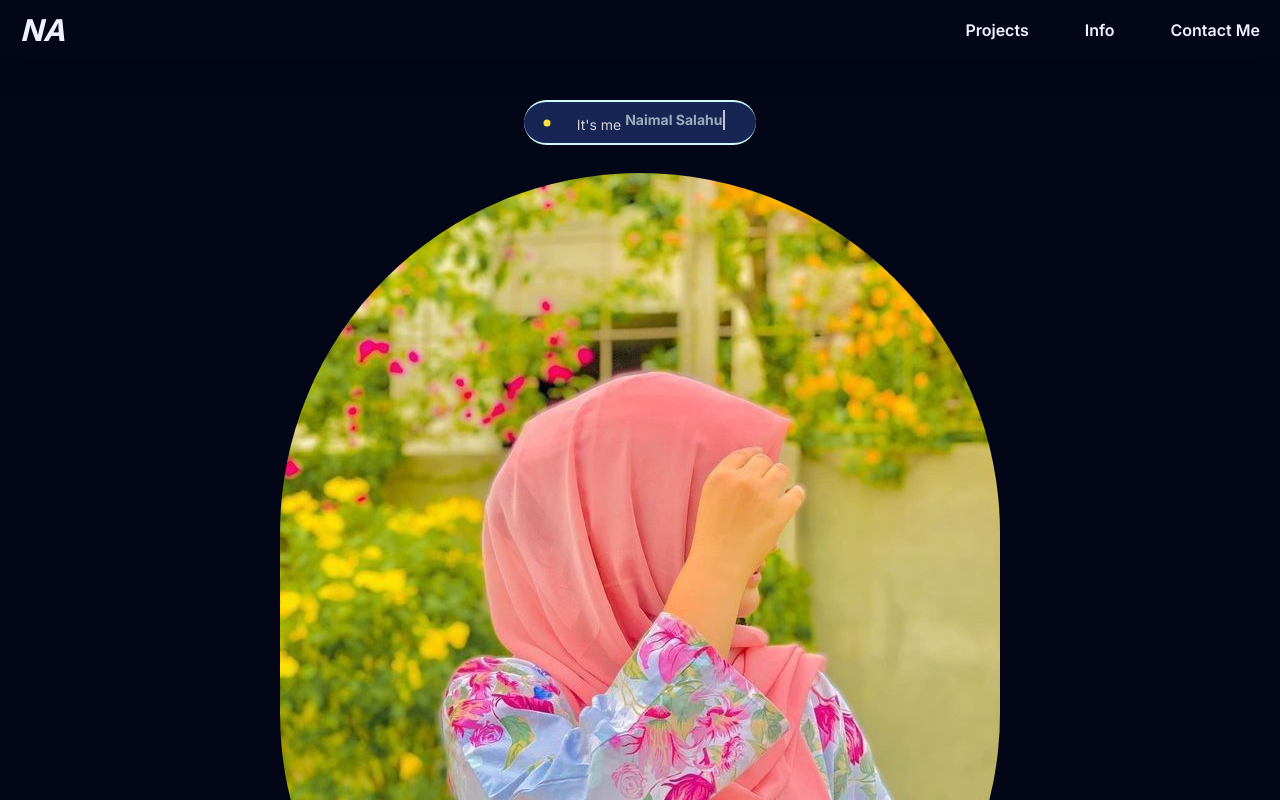
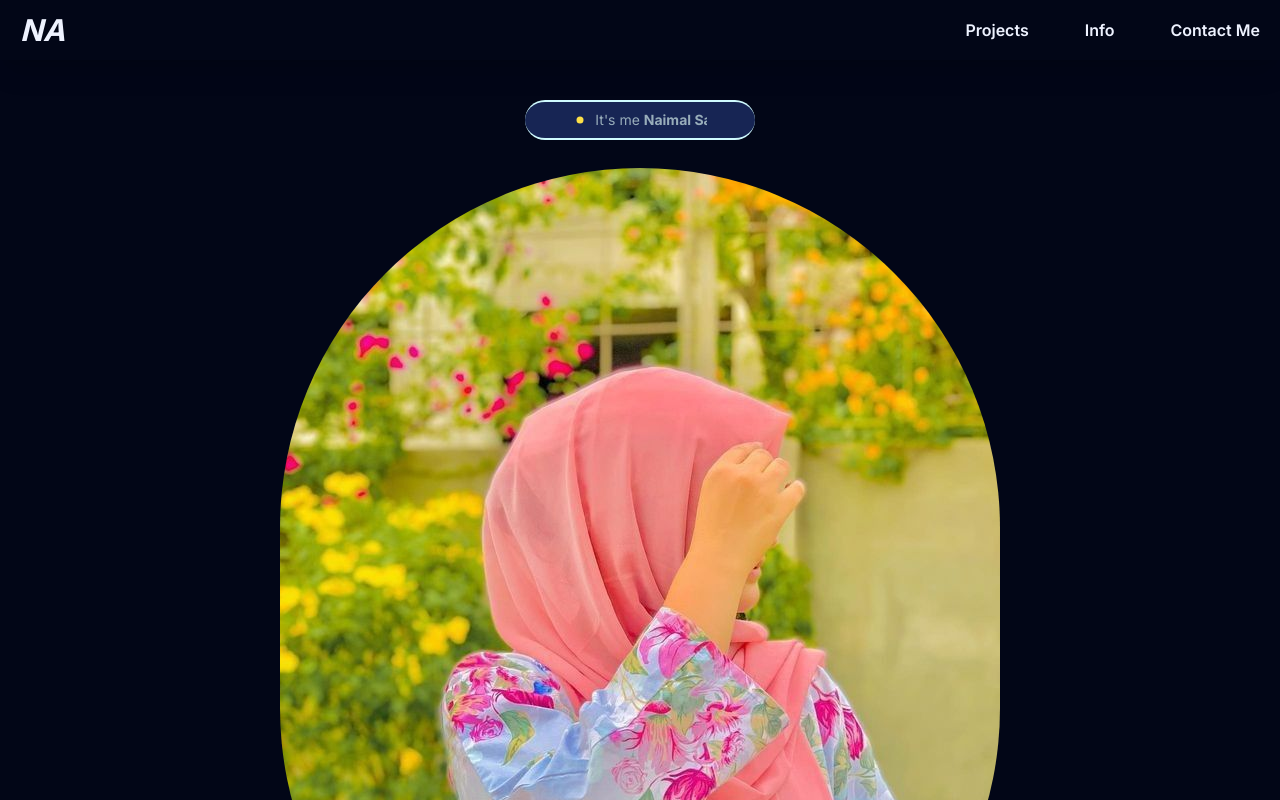
Before and after one commit to NaimalArain13/Milestone-02-Personal-Portfolio, a Next.js app: page / in a window 1280 px wide. Shown: the top 800 px of the page. Built offline with nearby package versions, Linux system fonts and the light colour scheme.

Commit message:
herosection update

```diff
--- a/app/components/autoSroll.tsx
+++ b/app/components/autoSroll.tsx
@@ -15,7 +15,7 @@ export default function TechStack() {
         </h1>
       </div>
       <div className="flex justify-center items-center bg-text py-6">
-        <div className="flex space-x-36 text-5xl text-neutral-500 animate-auto-scroll whitespace-nowrap">
+        <div className="flex space-x-32 text-5xl text-neutral-500 animate-auto-scroll whitespace-nowrap">
           <p className="text-blue-600 ">
             <FaCss3Alt size={60} />
           </p>
--- a/app/components/heroSection.tsx
+++ b/app/components/heroSection.tsx
@@ -8,12 +8,12 @@ export default function HeroSection() {
   return (
       <div className=" w-full text-neutral-300">
         <div className="flex justify-center pt-10">
-          <button className="bg-text border-cyan-100  border-y-2 divide-x-0 space-x-2 rounded-l-full py-2 text-sm flex items-center justify-center text-neutral-300 rounded-r-full px-4">
+          <button className="bg-text border-cyan-100  border-y-2 divide-x-0 space-x-2 rounded-l-full py-[0.5rem] text-sm flex items-center justify-center text-neutral-300 rounded-r-full px-4">
             <p className="text-yellow-300">
               <GoDotFill />{" "}
 
             </p>
-            <p >It&#39;s me <b className={`${styles.typewriter}`}>Naimal Salahuddin</b></p>
+            <p className={`${styles.typewriter}`}>It&#39;s me <b>Naimal Salahuddin</b></p>
           </button>
         </div>
         <div className="flex justify-center bg-bg pt-7">
--- a/app/globals.css
+++ b/app/globals.css
@@ -47,5 +47,5 @@ html {
 }
 
 .animate-auto-scroll {
-  animation: auto-scroll 50s linear infinite;
+  animation: auto-scroll 100s linear infinite;
 }
```
